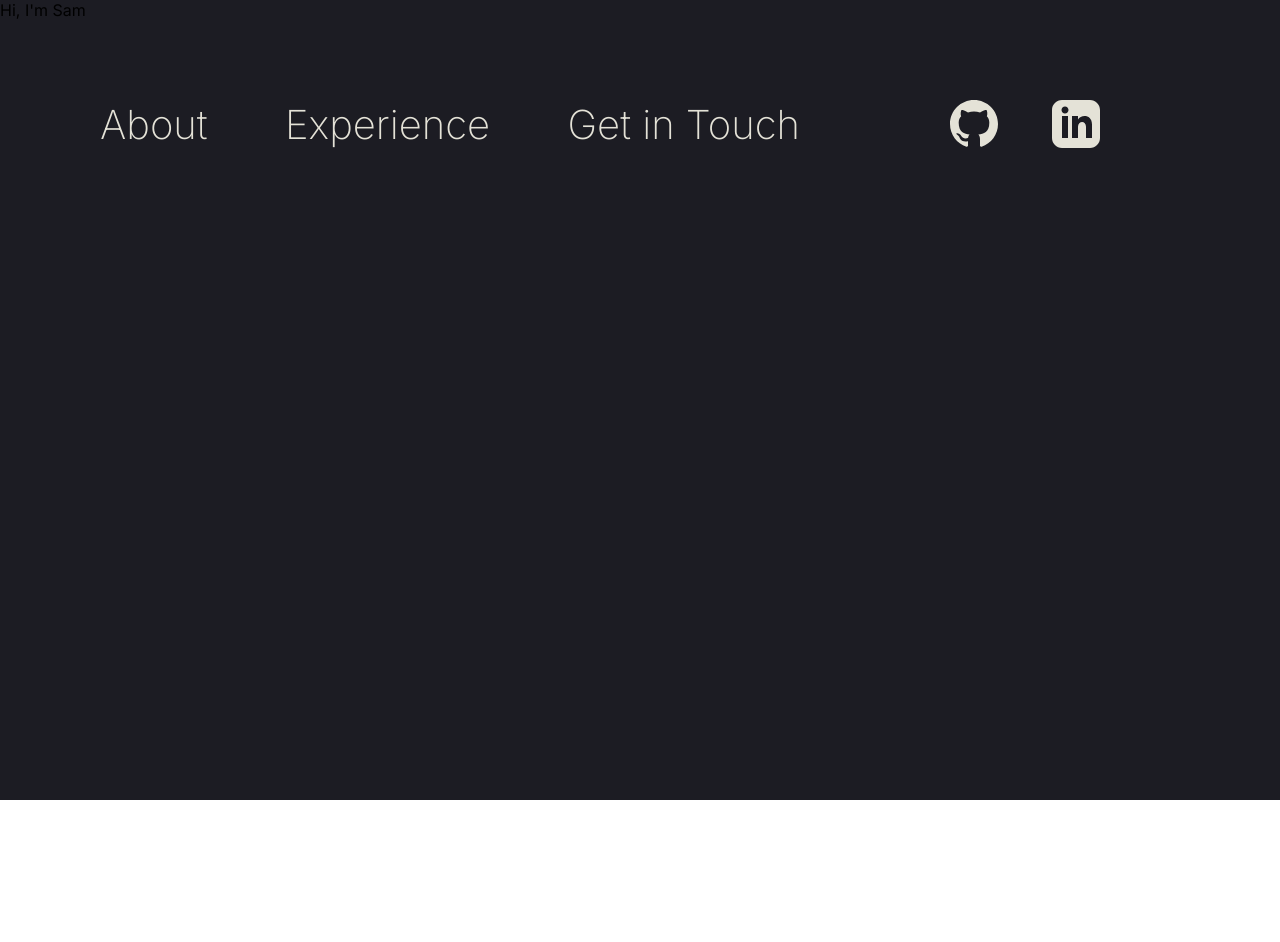
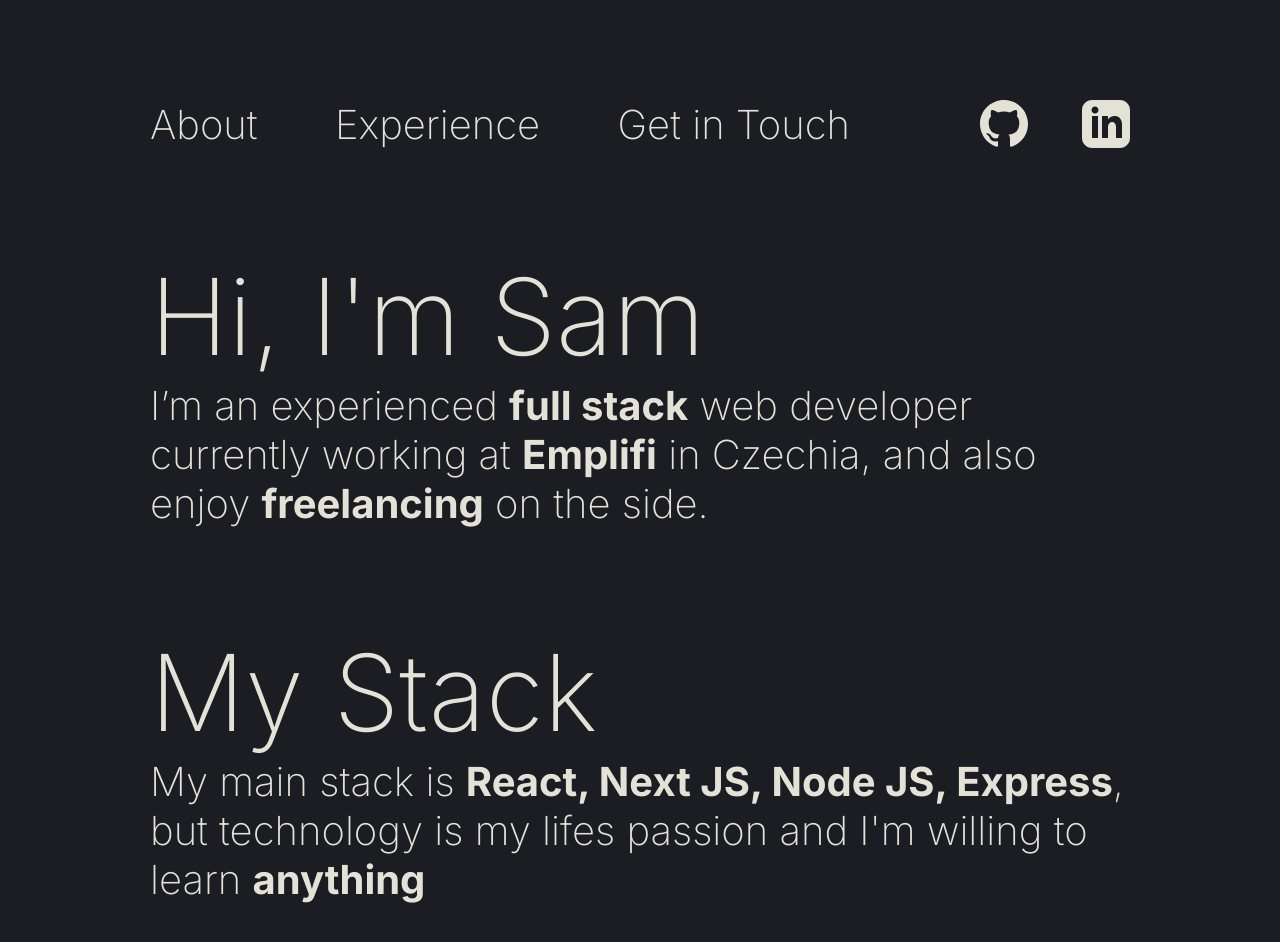
Before and after one commit to Burkes321/samuel-burke-dev, a Next.js app: page / in a window 1280 px wide. Shown: the top 942 px of the page. Before the commit the page ends 800 px from the top, so only its background shows below. Built offline with nearby package versions, Linux system fonts and the light colour scheme.

Commit message:
rework home page mid way, fit on one page rather than whole page for each piece of info

```diff
--- a/src/app/page.module.css
+++ b/src/app/page.module.css
@@ -1,18 +1,33 @@
-/* .mainContainer {
+.mainContainer {
+  /* TODO: make a page component which is abs positioned and min 100vh and min 100vw */
+
   min-height: 100vh;
+  min-width: 100vw;
   background-color: var(--primary-shade);
-} */
+  color: var(--secondary-shade);
 
-/* .introContentContainer {
-  border-width: 0;
-  padding-left: 20px;
-  animation-name: textFadeInTranslateUp;
-  animation-duration: 3s;
-} */
+  .contentContainer {
+    padding: 100px 150px;
+    display: flex;
+    flex-direction: column;
+    justify-content: space-between;
+    gap: 100px;
 
-.mainContainer {
-  min-height: 100vh;
-  background-color: var(--primary-shade);
+    .headerContainer {
+      animation-name: textFadeInTranslateUp;
+      animation-duration: 2s;
+
+      .title {
+        font-weight: var(--default-font-weight);
+        font-size: 106px;
+      }
+
+      .subtext {
+        font-weight: var(--default-font-weight);
+        font-size: 40px;
+      }
+    }
+  }
 }
 
 @keyframes textFadeInTranslateUp {
--- a/src/app/page.tsx
+++ b/src/app/page.tsx
@@ -1,11 +1,12 @@
 import css from './page.module.css';
 
-import { Section, NavigationBar } from '~/components';
+import { NavigationBar } from '~/components';
 import React from 'react';
 
 const Index = () => {
   return (
     <div className={css.mainContainer}>
+      <div className={css.contentContainer}>
         <NavigationBar />
 
         {/* <Section
@@ -31,7 +32,25 @@ const Index = () => {
          }
        /> */}
 
-      <div>Hi, I&apos;m Sam</div>
+        {/* TODO: maybe try and make this into an extensible component like the <Section /> */}
+        <div className={css.headerContainer}>
+          <div className={css.title}>Hi, I&apos;m Sam</div>
+          <div className={css.subtext}>
+            I’m an experienced <strong>full stack</strong> web developer
+            currently working at <strong>Emplifi</strong> in Czechia, and also
+            enjoy <strong>freelancing</strong> on the side.
+          </div>
+        </div>
+
+        <div className={css.headerContainer}>
+          <div className={css.title}>My Stack</div>
+          <div className={css.subtext}>
+            My main stack is <strong>React, Next JS, Node JS, Express</strong>,
+            but technology is my lifes passion and I&apos;m willing to learn{' '}
+            <strong>anything</strong>
+          </div>
+        </div>
+      </div>
     </div>
   );
 };
--- a/src/components/navigationBar.module.css
+++ b/src/components/navigationBar.module.css
@@ -1,10 +1,7 @@
 .navigationContainer {
   display: flex;
-  min-width: 1000px;
+  max-width: 1000px;
   justify-content: space-between;
-  position: absolute;
-  top: 100px;
-  left: 100px;
 
   .linksContainer {
     display: flex;
```
Also changed, not shown: src/app/globals.css (+0 -42 lines). Lines whose indentation alone changed are shown as unchanged.
